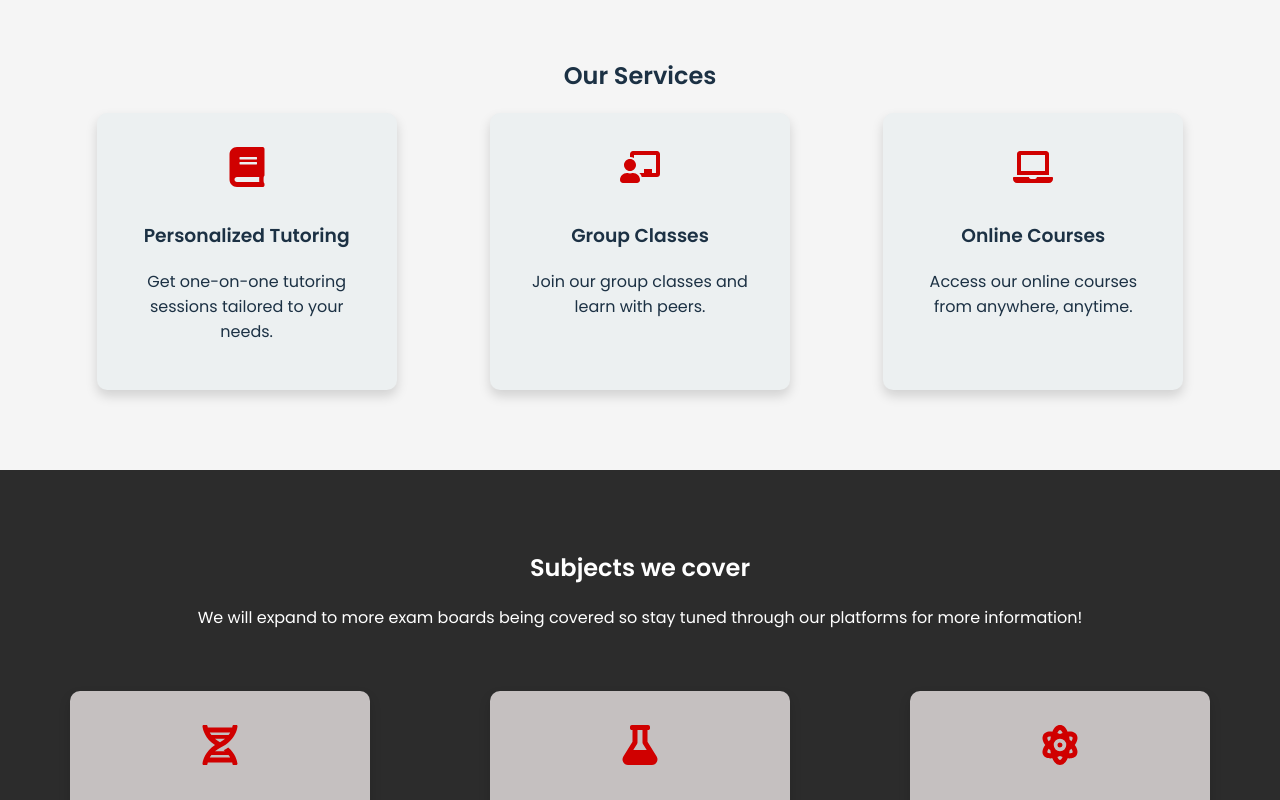
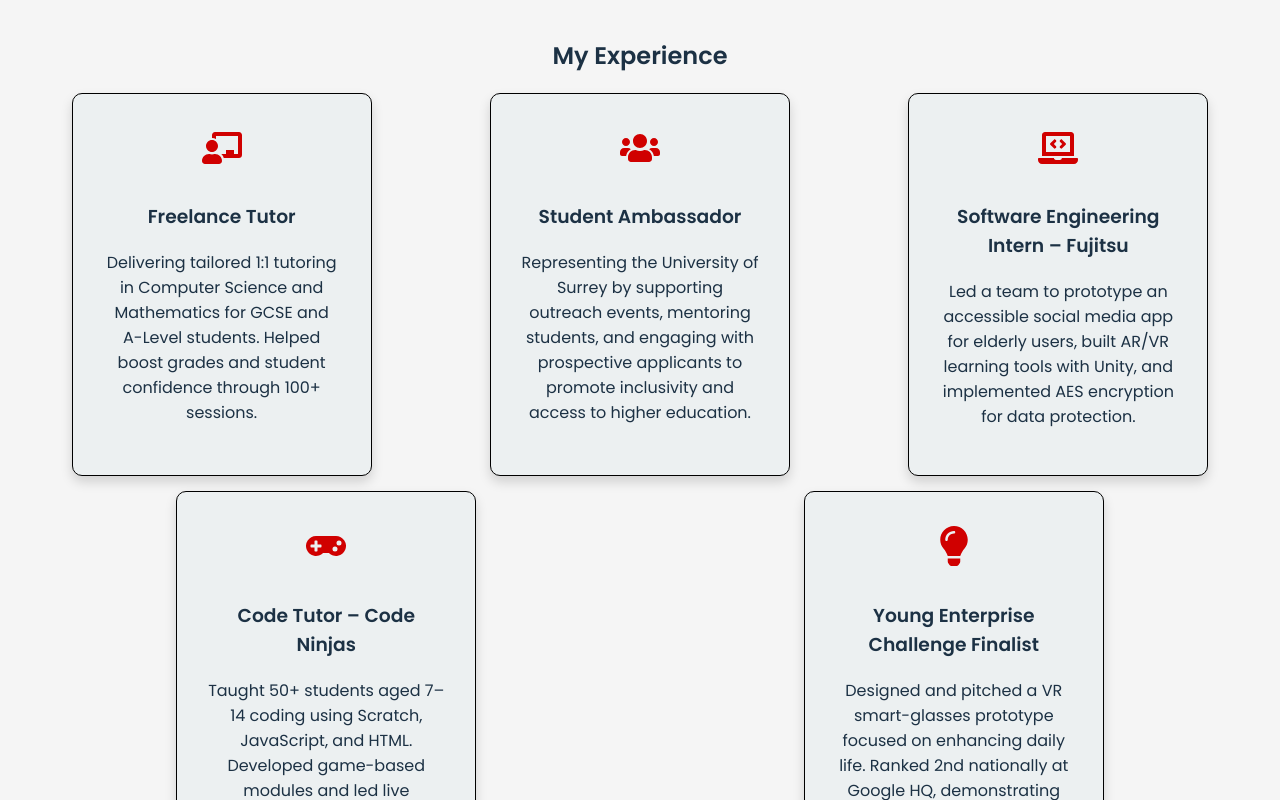
Before and after one commit to rxghavc/portfolio-website, a React (Create React App) app: page / in a window 1280 px wide. Shown: the part 800-1600 px from the top of the page. Built offline with nearby package versions, Linux system fonts and the light colour scheme; the HTML template or start-up script is replaced by a standard one.

Commit message:
updated functionality for the MyExperience section

```diff
--- a/src/App.js
+++ b/src/App.js
@@ -2,7 +2,7 @@ import React, { useState, useEffect } from 'react';
 import './App.css';
 import Header from './components/Header';
 import Hero from './components/Hero';
-import Services from './components/Services';
+import Experience from './components/MyExperience';
 import About from './components/About';
 import Contact from './components/Contact';
 import Footer from './components/Footer';
@@ -18,10 +18,10 @@ function App() {
     // Add or remove the dark mode class on the body element
     if (!isDarkMode) {
       document.body.classList.add('dark-mode');
-      document.getElementById('favicon').setAttribute('href', '/favicon-dark.ico'); // Set dark mode favicon
+      document.getElementById('favicon').setAttribute('href', '/favicon-dark.ico');
     } else {
       document.body.classList.remove('dark-mode');
-      document.getElementById('favicon').setAttribute('href', '/favicon.ico'); // Set light mode favicon
+      document.getElementById('favicon').setAttribute('href', '/favicon.ico');
     }
   };
 
@@ -63,7 +63,7 @@ function App() {
     <div className="App">
       <Header toggleTheme={toggleTheme} isDarkMode={isDarkMode} />
       <Hero />
-      <Services />
+      <Experience />
       <About />
       <Contact />
       <Footer />
--- a/src/components/Header.js
+++ b/src/components/Header.js
@@ -2,22 +2,19 @@ import React, { useState } from 'react';
 import './Header.css';
 import { FaAdjust } from 'react-icons/fa';
 
-// Define paths for both light and dark mode logos
-const lightLogo = '/assets/images/logo.png';
-const darkLogo = '/assets/images/logo-dark.png';
+// Use an absolute path for the logo
+const logo = '/assets/images/logo.png';
 
-const Header = ({ toggleTheme, isDarkMode }) => {
+const Header = ({ toggleTheme }) => {
   const [activeLink, setActiveLink] = useState('home');
 
   const handleNavClick = (section) => {
     setActiveLink(section);
-    const element = document.getElementById(section);
-    const headerOffset = 100; // Adjust based on your header height
-    const elementPosition = element.getBoundingClientRect().top;
-    const offsetPosition = elementPosition + window.pageYOffset - headerOffset;
+    const element = document.querySelector(`section#${section}`); // Select the section by ID
+    const elementPosition = element.getBoundingClientRect().top + window.pageYOffset; // Get the exact position of the section's outer edge
 
     window.scrollTo({
-      top: offsetPosition,
+      top: elementPosition,
       behavior: 'smooth',
     });
   };
@@ -27,16 +24,11 @@ const Header = ({ toggleTheme, isDarkMode }) => {
       <header>
         <nav>
           <div className="logo">
-            {/* Conditionally render the logo based on the theme */}
-            <img
-              src={isDarkMode ? darkLogo : lightLogo}
-              alt="TheSTEMTutorNetwork Logo"
-              className="logo-image"
-            />
+            <img src={logo} alt="TheSTEMTutorNetwork Logo" className="logo-image" />
           </div>
           <ul className="nav-links">
             <li><a href="#home" onClick={() => handleNavClick('home')} className={activeLink === 'home' ? 'active' : ''}>Home</a></li>
-            <li><a href="#services" onClick={() => handleNavClick('services')} className={activeLink === 'services' ? 'active' : ''}>Services</a></li>
+            <li><a href="#services" onClick={() => handleNavClick('services')} className={activeLink === 'services' ? 'active' : ''}>My Experience</a></li>
             <li><a href="#about" onClick={() => handleNavClick('about')} className={activeLink === 'about' ? 'active' : ''}>About</a></li>
             <li><a href="#contact" onClick={() => handleNavClick('contact')} className={activeLink === 'contact' ? 'active' : ''}>Contact</a></li>
             <li><a href="/login-signup" className="login-signup-button">Login/Signup</a></li>
--- a/src/components/Services.css
+++ b/src/components/MyExperience.css
@@ -1,7 +1,7 @@
 /* Services section styles */
 .services {
-    padding: 80px 20px;
-    max-width: 1200px;
+    padding: 60px 20px;
+    max-width: 1800px;
     margin: 0 auto;
     text-align: center;
     background-color: #f5f5f5;
@@ -16,7 +16,7 @@
     display: flex;
     justify-content: space-around;
     flex-wrap: wrap;
-    gap: 20px;
+    gap: 15px; /* Reduced gap between service cards */
   }
 
   .card {
@@ -26,6 +26,7 @@
     box-shadow: 0 6px 12px rgba(0, 0, 0, 0.15);
     transition: transform 1.5s ease-in-out, box-shadow 1.5s ease-in-out, background-color 1.5s ease-in-out;
     width: 300px;
+    border: 1px solid black; /* Added black border around service cards */
   }
 
   .card:hover {
--- /dev/null
+++ b/src/components/MyExperience.js
@@ -0,0 +1,50 @@
+import React from 'react';
+import './MyExperience.css';
+import { FaUsers, FaChalkboardTeacher, FaLaptopCode, FaLightbulb, FaGamepad } from 'react-icons/fa';
+
+const Services = () => {
+  const services = [
+    {
+        icon: <FaChalkboardTeacher />,
+        title: "Freelance Tutor",
+        description: "Delivering tailored 1:1 tutoring in Computer Science and Mathematics for GCSE and A-Level students. Helped boost grades and student confidence through 100+ sessions."
+      },
+      {
+        icon: <FaUsers />,
+        title: "Student Ambassador",
+        description: "Representing the University of Surrey by supporting outreach events, mentoring students, and engaging with prospective applicants to promote inclusivity and access to higher education."
+      },
+      {
+        icon: <FaLaptopCode />,
+        title: "Software Engineering Intern – Fujitsu",
+        description: "Led a team to prototype an accessible social media app for elderly users, built AR/VR learning tools with Unity, and implemented AES encryption for data protection."
+      },
+      {
+        icon: <FaGamepad />,
+        title: "Code Tutor – Code Ninjas",
+        description: "Taught 50+ students aged 7–14 coding using Scratch, JavaScript, and HTML. Developed game-based modules and led live debugging, pair programming, and hands-on projects."
+      },
+      {
+        icon: <FaLightbulb />,
+        title: "Young Enterprise Challenge Finalist",
+        description: "Designed and pitched a VR smart-glasses prototype focused on enhancing daily life. Ranked 2nd nationally at Google HQ, demonstrating innovation, teamwork, and presentation skills."
+      }
+  ];
+
+  return (
+    <section className="services" id="services">
+      <h2>My Experience</h2>
+      <div className="service-cards">
+        {services.map((service, index) => (
+          <div className="card fade-in" key={index}>
+            <i>{service.icon}</i>
+            <h3>{service.title}</h3>
+            <p>{service.description}</p>
+          </div>
+        ))}
+      </div>
+    </section>
+  );
+};
+
+export default Services;
--- a/src/components/Services.js
+++ /dev/null
@@ -1,40 +0,0 @@
-import React from 'react';
-import './Services.css';
-import { FaBook, FaChalkboardTeacher, FaLaptop } from 'react-icons/fa';
-
-const Services = () => {
-  const services = [
-    {
-      icon: <FaBook />,
-      title: "Personalized Tutoring",
-      description: "Get one-on-one tutoring sessions tailored to your needs."
-    },
-    {
-      icon: <FaChalkboardTeacher />,
-      title: "Group Classes",
-      description: "Join our group classes and learn with peers."
-    },
-    {
-      icon: <FaLaptop />,
-      title: "Online Courses",
-      description: "Access our online courses from anywhere, anytime."
-    }
-  ];
-
-  return (
-    <section className="services" id="services">
-      <h2>Our Services</h2>
-      <div className="service-cards">
-        {services.map((service, index) => (
-          <div className="card fade-in" key={index}>
-            <i>{service.icon}</i>
-            <h3>{service.title}</h3>
-            <p>{service.description}</p>
-          </div>
-        ))}
-      </div>
-    </section>
-  );
-};
-
-export default Services;
```
Also changed, not shown: public/assets/images/favicon-32x32.png (renamed from public/assets/images/logo.png), src/components/About.css (indentation only).
